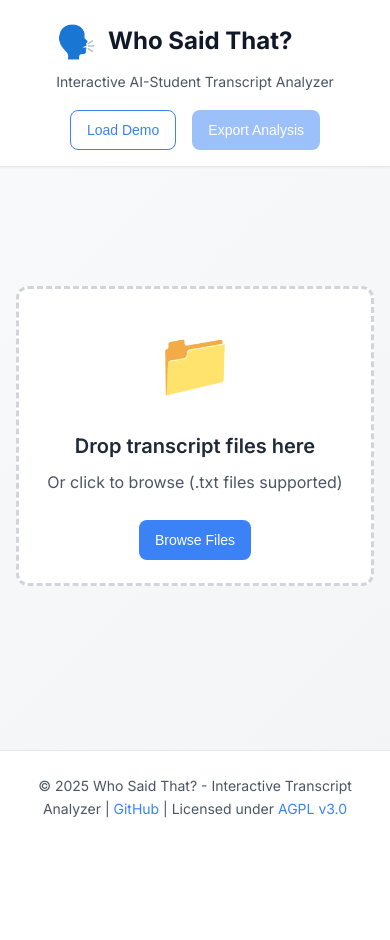
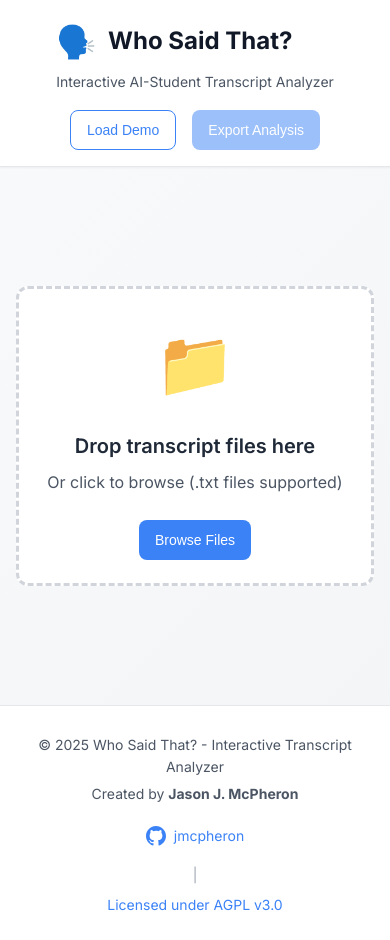
Before and after one commit to jmcpheron/who-said-that, a plain HTML site: page index.html in a window 390 px wide. Before the commit the page ends 844 px from the top, so only its background shows below. Drawn offline with nearby package versions, Linux system fonts and the light colour scheme.

Commit message:
Revamp footer design and styling
- Restructure footer HTML to include creator credit and improved layout
- Add GitHub link with SVG icon for better visual appeal
- Enhance footer styling with new CSS classes for layout and responsiveness
- Improve link hover effects and overall spacing for better readability

This update aims to provide a more polished and informative footer section.

```diff
--- a/index.html
+++ b/index.html
@@ -139,10 +139,20 @@
 
         <!-- Footer -->
         <footer class="footer">
-            <p>&copy; 2025 Who Said That? - Interactive Transcript Analyzer |
-               <a href="https://github.com/jmcpheron/who-said-that" target="_blank">GitHub</a> |
-               Licensed under <a href="LICENSE" target="_blank">AGPL v3.0</a>
-            </p>
+            <div class="footer-content">
+                <p>&copy; 2025 Who Said That? - Interactive Transcript Analyzer</p>
+                <p>Created by <strong>Jason J. McPheron</strong></p>
+                <div class="footer-links">
+                    <a href="https://github.com/jmcpheron/who-said-that" target="_blank" class="github-link">
+                        <svg width="20" height="20" fill="currentColor" viewBox="0 0 24 24" xmlns="http://www.w3.org/2000/svg">
+                            <path d="M12 0C5.374 0 0 5.373 0 12 0 17.302 3.438 21.8 8.207 23.387c.599.111.793-.261.793-.577v-2.234c-3.338.726-4.033-1.416-4.033-1.416-.546-1.387-1.333-1.756-1.333-1.756-1.089-.745.083-.729.083-.729 1.205.084 1.839 1.237 1.839 1.237 1.07 1.834 2.807 1.304 3.492.997.107-.775.418-1.305.762-1.604-2.665-.305-5.467-1.334-5.467-5.931 0-1.311.469-2.381 1.236-3.221-.124-.303-.535-1.524.117-3.176 0 0 1.008-.322 3.301 1.23A11.509 11.509 0 0112 5.803c1.02.005 2.047.138 3.006.404 2.291-1.552 3.297-1.23 3.297-1.23.653 1.653.242 2.874.118 3.176.77.84 1.235 1.911 1.235 3.221 0 4.609-2.807 5.624-5.479 5.921.43.372.823 1.102.823 2.222v3.293c0 .319.192.694.801.576C20.566 21.797 24 17.3 24 12c0-6.627-5.373-12-12-12z"/>
+                        </svg>
+                        <span>jmcpheron</span>
+                    </a>
+                    <span class="separator">|</span>
+                    <a href="LICENSE" target="_blank">Licensed under AGPL v3.0</a>
+                </div>
+            </div>
         </footer>
     </div>
 
--- a/styles.css
+++ b/styles.css
@@ -1013,12 +1013,60 @@ body {
     font-size: 0.875rem;
 }
 
+.footer-content {
+    max-width: 1200px;
+    margin: 0 auto;
+}
+
+.footer-content p {
+    margin: 0.25rem 0;
+}
+
+.footer-links {
+    display: flex;
+    align-items: center;
+    justify-content: center;
+    gap: 0.75rem;
+    margin-top: 0.75rem;
+    flex-wrap: wrap;
+}
+
+.github-link {
+    display: inline-flex;
+    align-items: center;
+    gap: 0.5rem;
+    color: var(--primary-color);
+    text-decoration: none;
+    transition: all 0.2s ease;
+    padding: 0.25rem 0.5rem;
+    border-radius: 0.375rem;
+}
+
+.github-link:hover {
+    background: var(--gray-100);
+    transform: translateY(-1px);
+}
+
+.github-link svg {
+    transition: transform 0.2s ease;
+}
+
+.github-link:hover svg {
+    transform: scale(1.1);
+}
+
+.separator {
+    color: var(--gray-400);
+}
+
 .footer a {
     color: var(--primary-color);
     text-decoration: none;
+    transition: color 0.2s ease;
 }
 
 .footer a:hover {
+    color: var(--primary-dark);
     text-decoration: underline;
 }
 
@@ -1073,6 +1121,15 @@ body {
         flex-direction: column;
         align-items: flex-start;
         gap: 0.5rem;
+    }
+
+    .footer-links {
+        flex-direction: column;
+        gap: 0.5rem;
+    }
+
+    .github-link {
+        padding: 0.5rem;
     }
 }
 
```
